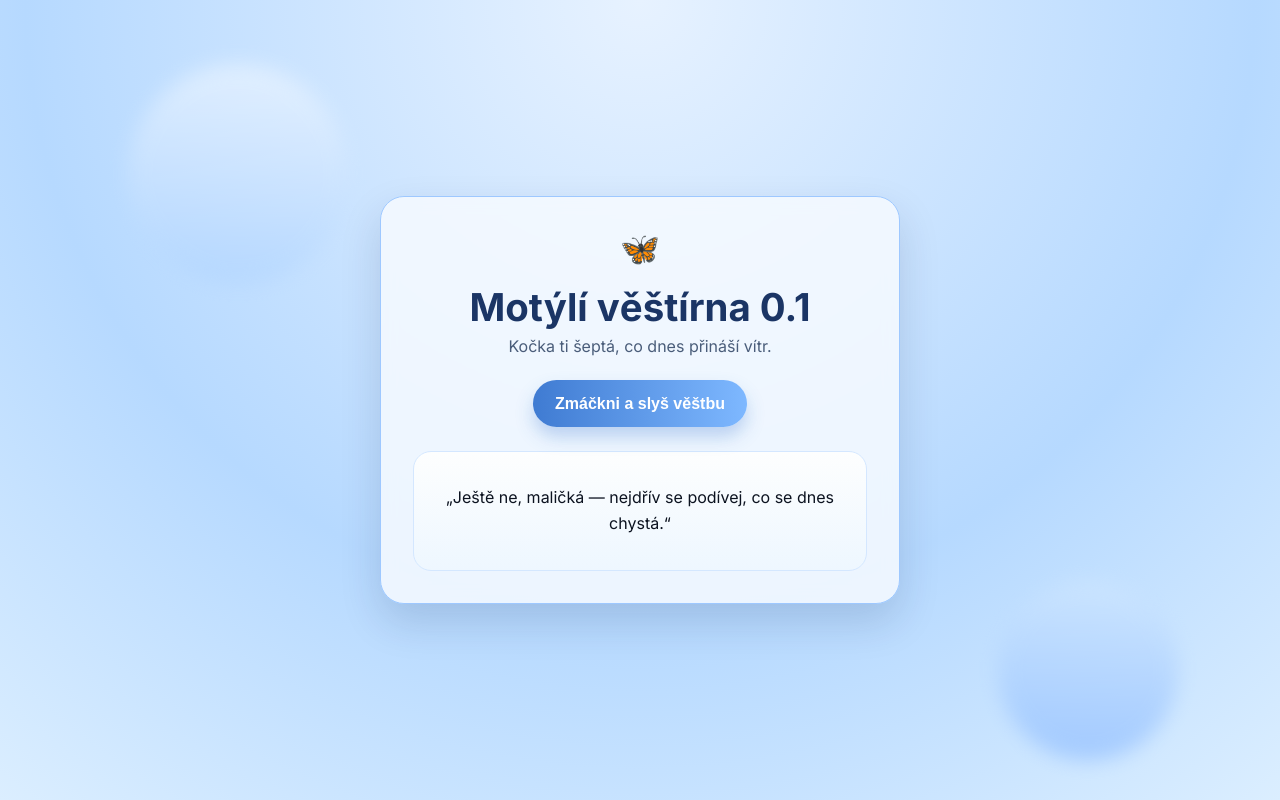
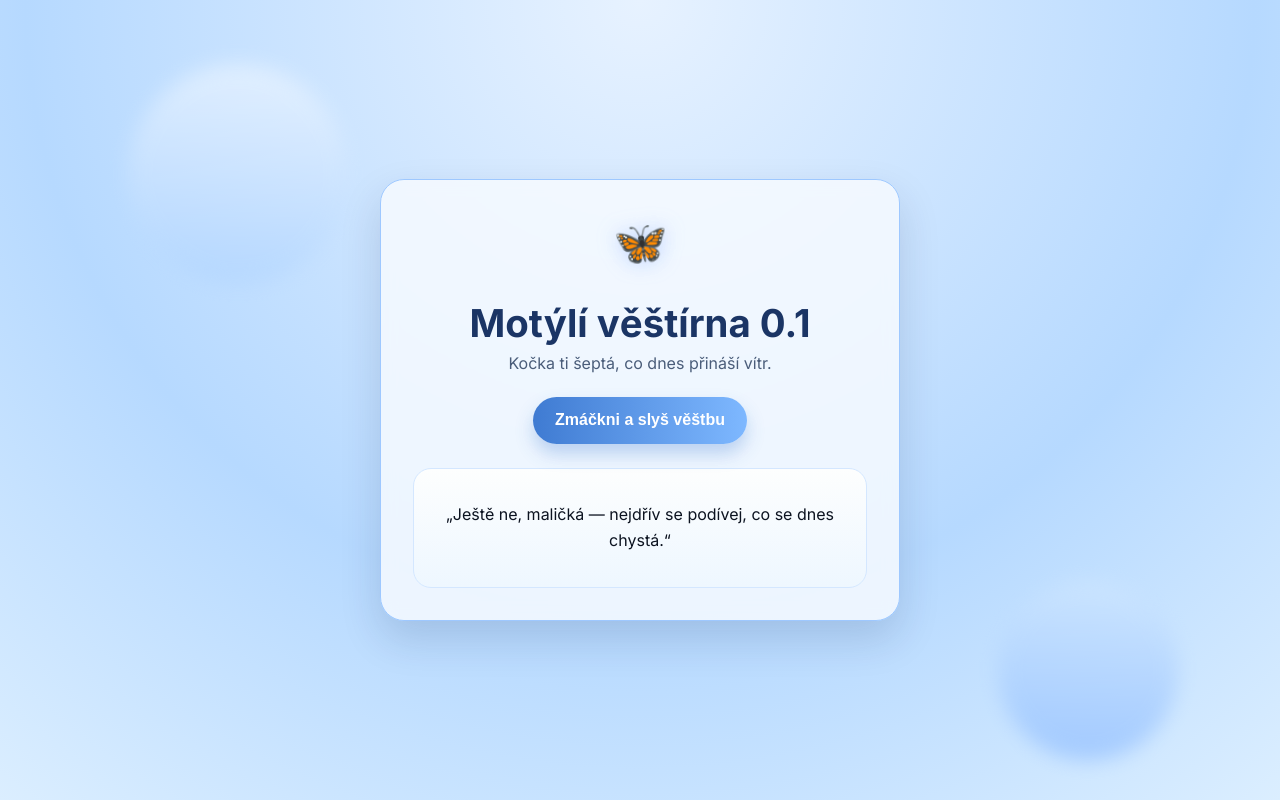
Before and after one commit to terezzzp/catzzz, a plain HTML site: page index.html in a window 1280 px wide. Drawn offline with Linux system fonts and the light colour scheme.

Commit message:
Přidání obalu pro motýla a animace pro efektivnější zobrazení

```diff
--- a/index.html
+++ b/index.html
@@ -16,8 +16,9 @@
   <main class="app-shell">
     <section class="fortune-card">
       <div class="icon-row">
-        <span class="butterfly">🦋</span>
-
+        <div class="butterfly-wrap">
+          <span class="butterfly">🦋</span>
+        </div>
       </div>
       <h1>Motýlí věštírna 0.1</h1>
       <p class="subtitle">Kočka ti šeptá, co dnes přináší vítr.</p>
--- a/styles.css
+++ b/styles.css
@@ -77,6 +77,32 @@ body {
   margin-bottom: 1rem;
 }
 
+.butterfly-wrap {
+  display: inline-flex;
+  align-items: center;
+  justify-content: center;
+  width: 72px;
+  height: 72px;
+  position: relative;
+}
+
+.butterfly {
+  display: inline-block;
+  font-size: 2.6rem;
+  filter: drop-shadow(0 0 10px rgba(99, 145, 255, 0.35));
+  animation: butterfly-fly 3s ease-in-out infinite;
+}
+
+@keyframes butterfly-fly {
+  0%,
+  100% {
+    transform: translateY(0) rotate(-4deg) scale(1);
+  }
+  50% {
+    transform: translateY(-8px) rotate(5deg) scale(1.05);
+  }
+}
+
 h1 {
   font-size: clamp(2rem, 3vw, 2.8rem);
   color: var(--primary-dark);
```
